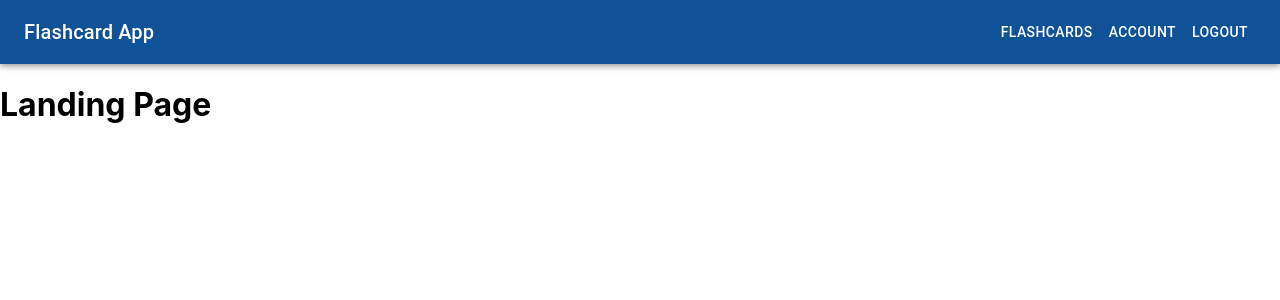
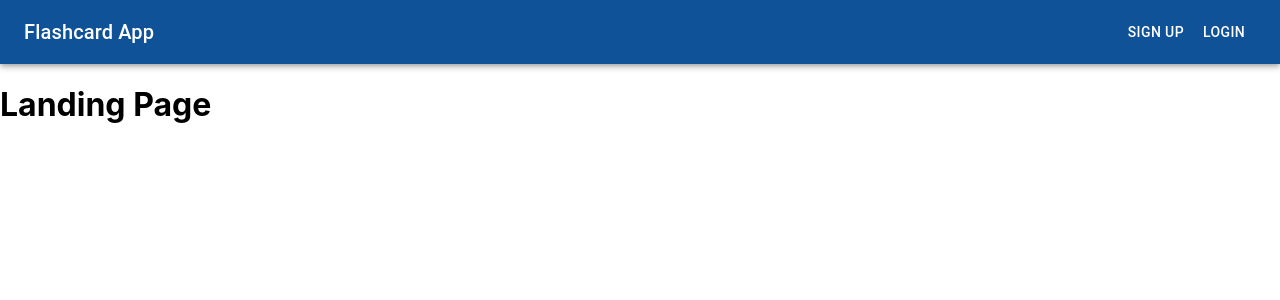
Before and after one commit to yuta346/flashcard-frontend-react, a React (Create React App) app: page / in a window 1280 px wide. Shown: the top 300 px of the page. Built offline with nearby package versions, Linux system fonts and the light colour scheme.

Commit message:
fix auth in navbar and login

```diff
--- a/src/components/Navbar.js
+++ b/src/components/Navbar.js
@@ -35,7 +35,7 @@ const Navbar = () => {
 
   const logout = () => {
     sessionStorage.removeItem("session_id")
-    setAuth(null)
+    setAuth({"username":null, "session_id":null})
   }
 
   const handleToggle = () => {
@@ -70,7 +70,7 @@ const Navbar = () => {
     <AppBar position="static" className={classes.root}>
         <Toolbar>
             <Typography variant="h6" className={classes.title}>Flashcard App</Typography>
-            {auth ? <div>
+            {auth.session_id ? <div>
               <Button
                 ref={anchorRef}
                 aria-controls={open ? 'menu-list-grow' : undefined}
@@ -121,7 +121,8 @@ const Navbar = () => {
               </Popper>
               <Button color="inherit" label="Account" component={Link} to="/account">Account</Button>
               <Button onClick={logout} color="inherit" label="Logout" component={Link} to="/">Logout</Button>
-              </div>:
+              </div>
+              :
             <div>
               <Button color="inherit" label="Signup" component={Link} to="/signup">Sign up</Button>
               <Button color="inherit" label="Login" component={Link} to="/login">Login</Button>
```
